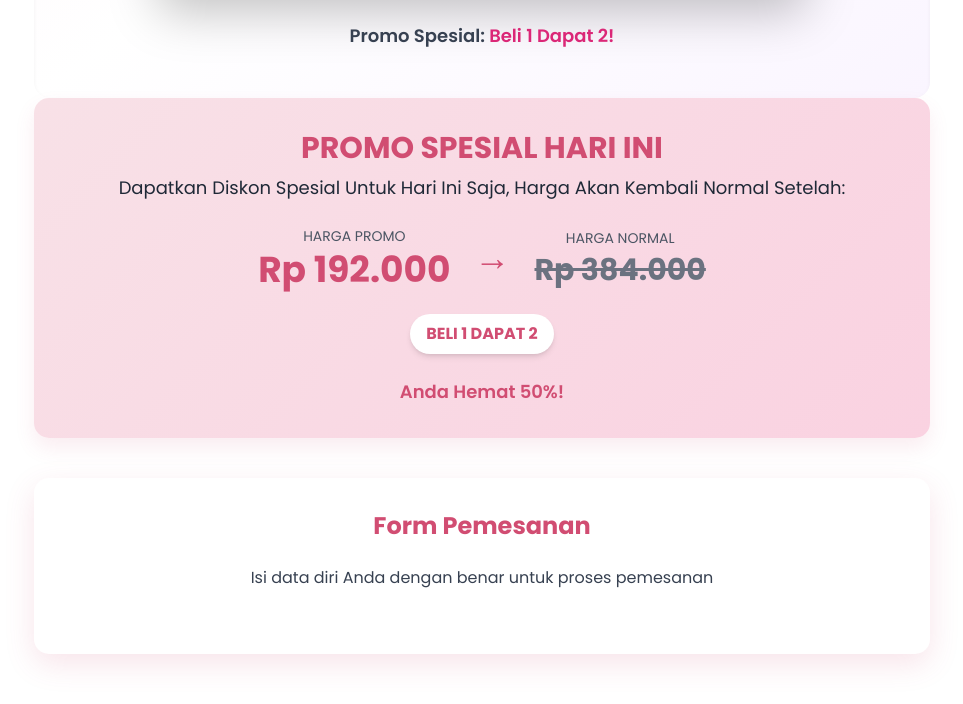
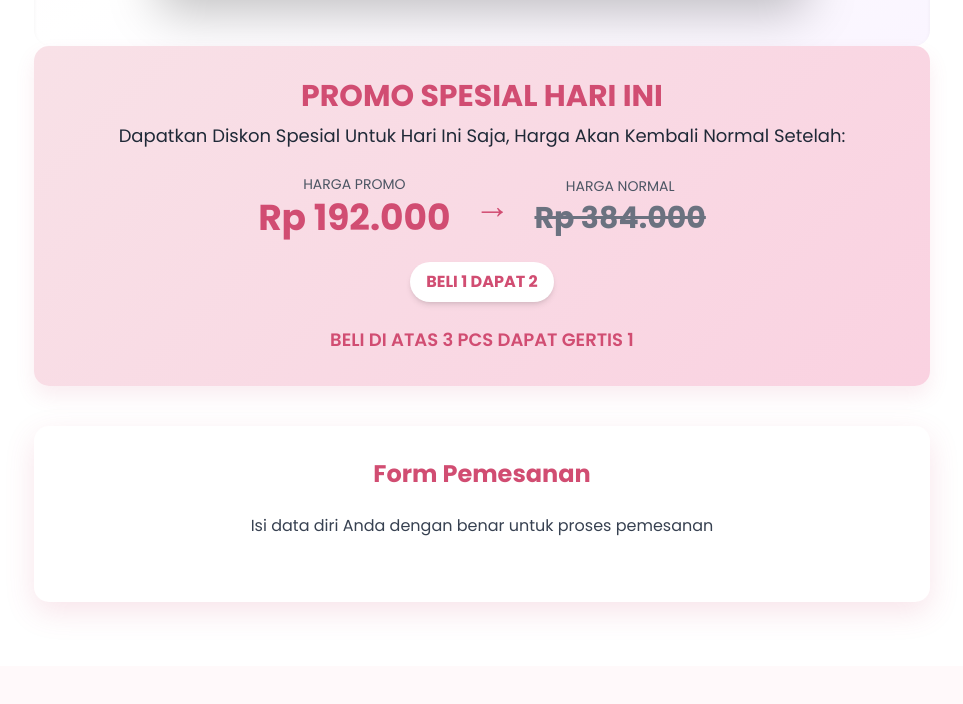
Before and after one commit to HellaStore/Hijab-instan-jersey, a plain HTML site: page index.html in a window 1280 px wide. Shown: the part 4851-5555 px from the top of the page, without its empty margins (158-1121 px from the left). After the commit the page ends 5517 px from the top, so only its background shows below. Drawn offline with nearby package versions, Linux system fonts and the light colour scheme; a script that the page names is missing.

Commit message:
Update index.html

```diff
--- a/index.html
+++ b/index.html
@@ -361,9 +361,6 @@
         class="w-full h-auto object-cover"
       >
     </div>
-    <p class="mt-6 text-lg font-semibold text-gray-700">
-      Promo Spesial: <span class="text-pink-600">Beli 1 Dapat 2!</span>
-    </p>
   </div>
 </section>
 
@@ -388,7 +385,7 @@
                         <span class="font-bold rose-text">BELI 1 DAPAT 2</span>
                     </div>
 
-                    <p class="text-lg font-semibold rose-text">Anda Hemat 50%!</p>
+                    <p class="text-lg font-semibold rose-text">BELI DI ATAS 3 PCS DAPAT GERTIS 1</p>
                 </div>
 
                 <!-- Order Form -->
```
